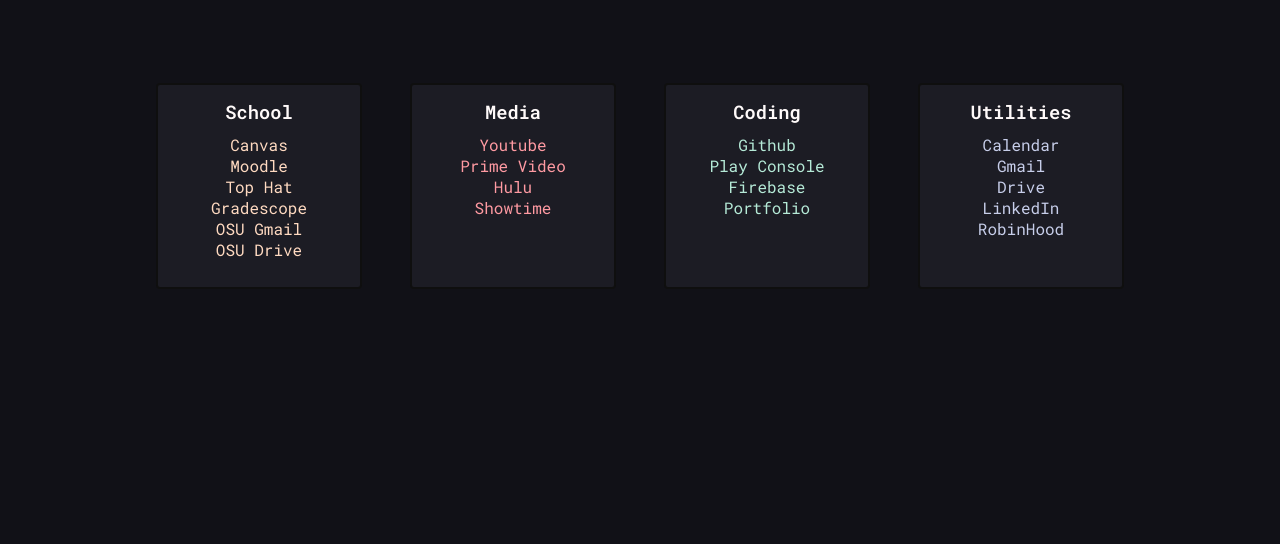
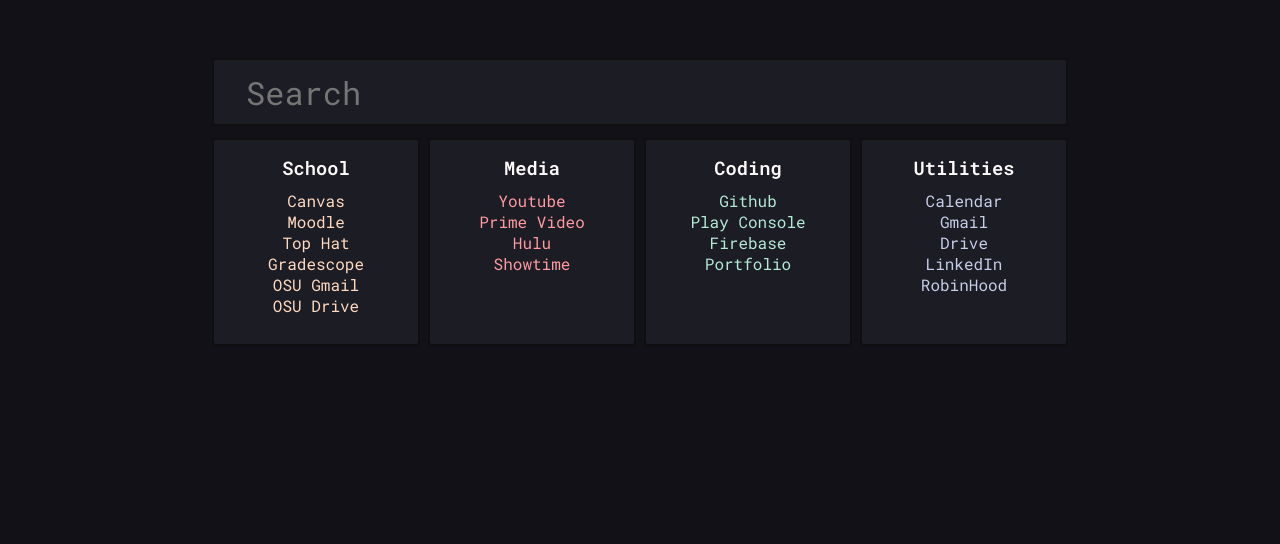
Before and after one commit to akhilsukh/HomePage, a plain HTML site: page public/index.html in a window 1280 px wide. Shown: the part 186-730 px from the top of the page. Drawn offline with Linux system fonts and the light colour scheme.

Commit message:
Added search bar

```diff
--- a/public/index.html
+++ b/public/index.html
@@ -5,10 +5,21 @@
     New Page
   </title>
   <meta name="viewport" content="width=device-width, initial-scale=1.0">
+  <script type="text/javascript" src="index.js"></script>
   <link rel="stylesheet" href="style.css" />
 </head>
 
 <body>
+  <!-- <div class="search-bar">
+    <input class="search-text">
+
+    </input>
+  </div> -->
+  <div class="container">
+    <div class="search-bar">
+      <input class="search-text" id="search-id" placeholder="Search">
+      </input>
+    </div>
     <div class="topic-container">
       <div class="topic">
         <div class="list-container topic-school">
@@ -54,6 +65,7 @@
         </div>
       </div>
     </div>
+  </div>
   <div class="fab">
     <!-- <button> -->
     <a href="https://github.com/akhilsukh01/HomePage"><img class="fab-image" src="github.png"></a>
--- a/public/style.css
+++ b/public/style.css
@@ -3,26 +3,60 @@
 body {
   font-family: "Roboto Mono", Arial, Helvetica, sans-serif;
   background-color: #111117;
+  display: flex;
   justify-content: center;
   align-items: center;
-  margin-bottom: 4em;
+  padding: 4em;
+  margin-bottom: 2em;
+}
+
+.container{
+  width: fit-content;
+  height: fit-content;
+  display: flex;
+  flex-wrap: wrap;
+  flex-direction: column;
+}
+
+.search-bar{
+  /* margin-top: auto; */
+  display: flex;
+  min-width: inherit;
+  justify-content: center;
+}
+
+.search-text{
+  font-family: 'Roboto Mono';
+  padding: 1em;
+  display: block;
+  background-color: #1c1c24;
+  border: #0f0f0f solid 2px;
+  border-radius: 4px;
+  outline: none;
+  font-size: 2em;
+  color: snow;
+  width: 100%;
+  min-width: min-content;
+  height: 2em;
+  size: 8em;
+  margin: 4px;
+  margin-bottom: 8px;
 }
 
 .topic-container {
-  height: 100%;
   display: flex;
+  flex-wrap: wrap;
   flex-direction: row;
-  flex-wrap: wrap;
-  justify-content: center;
+  min-width: fit-content;
+  justify-content: space-between;
   align-items: center;
 }
 
 .topic {
-  margin: 1.5em;
-  /* margin-bottom: 6em; */
-  padding: 5px;
+  padding: 6px;
   border: #0f0f0f solid 2px;
   border-radius: 4px;
+  margin: 4px;
   background-color: #1c1c24;
   text-align: center;
   height: 12em;
@@ -91,5 +125,5 @@
 }
 
 .fab-image:hover{
-  filter: drop-shadow(0 0 0.25rem snow);
+  filter: drop-shadow(0 0 0.2em snow);
 }
```
Lines whose indentation alone changed are shown as unchanged.
